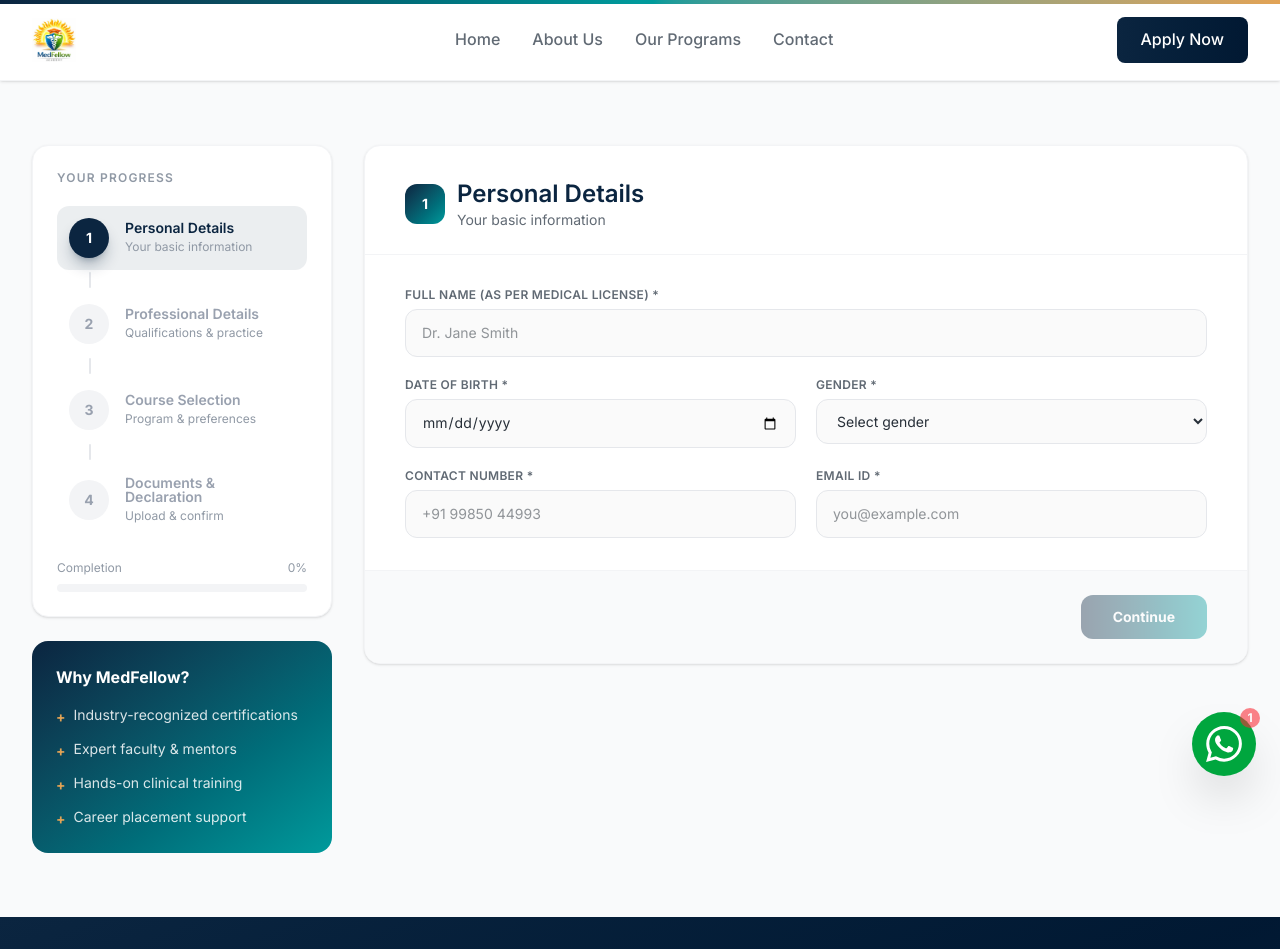
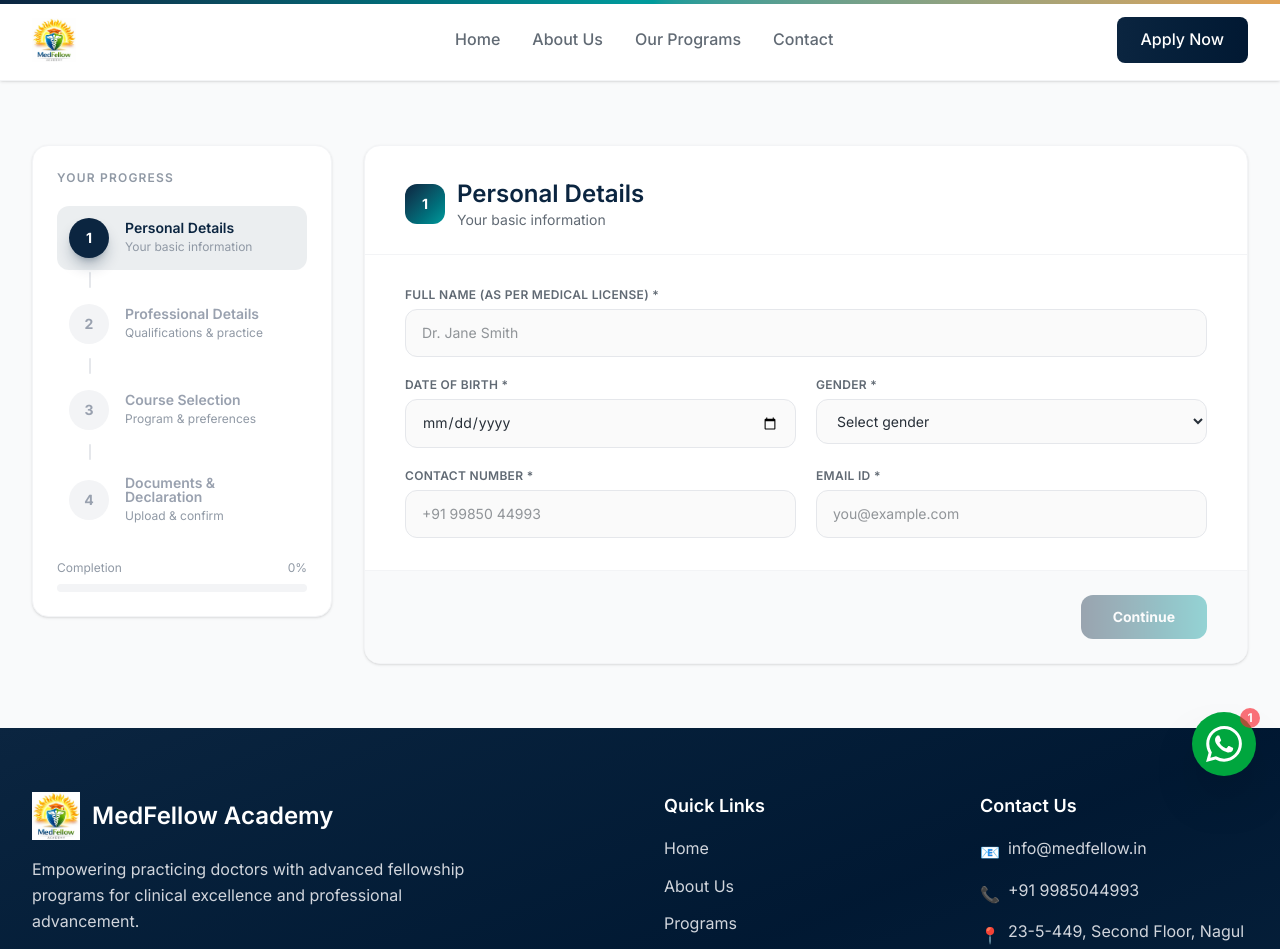
Before and after one commit to medfellowacademy/Website, a Next.js app: page /apply in a window 1280 px wide. Shown: the top 949 px of the page. Built offline with nearby package versions, Linux system fonts and the light colour scheme.

Commit message:
Remove Why MedFellow section from apply page

```diff
--- a/app/apply/page.tsx
+++ b/app/apply/page.tsx
@@ -297,18 +297,6 @@ export default function ApplyPage() {
                     />
                   </div>
                 </div>
-              </div>
-
-              {/* Why card */}
-              <div className="bg-gradient-to-br from-primary to-secondary rounded-2xl p-6 text-white">
-                <p className="font-heading font-bold text-base mb-4">Why MedFellow?</p>
-                <ul className="space-y-3 text-sm text-white/85">
-                  {['Industry-recognized certifications', 'Expert faculty & mentors', 'Hands-on clinical training', 'Career placement support'].map(item => (
-                    <li key={item} className="flex items-start gap-2">
-                      <span className="text-accent mt-0.5 font-bold">+</span>{item}
-                    </li>
-                  ))}
-                </ul>
               </div>
             </div>
 
```
